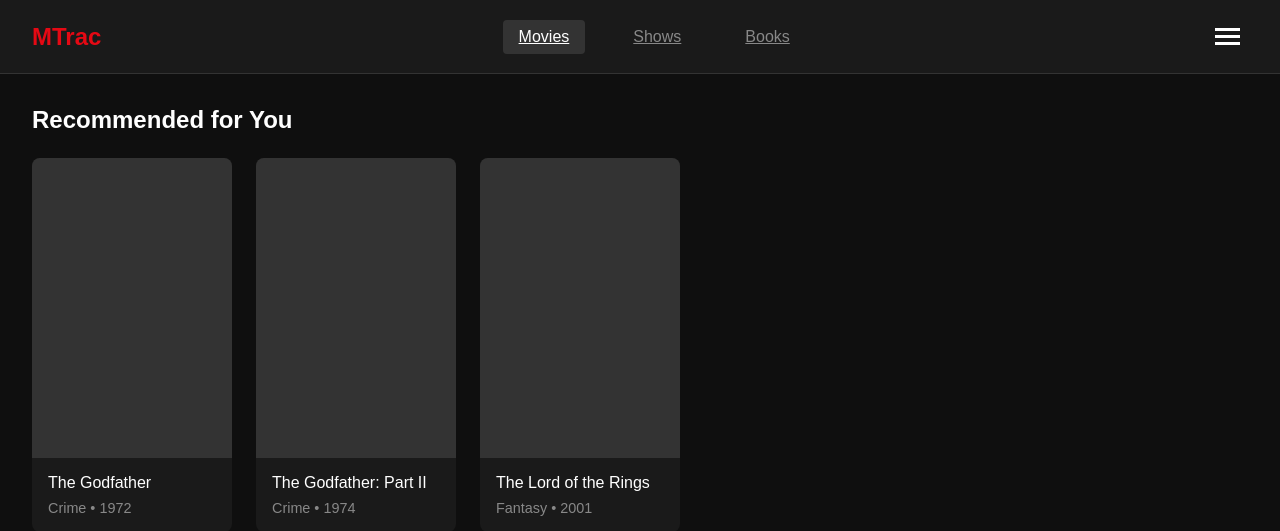
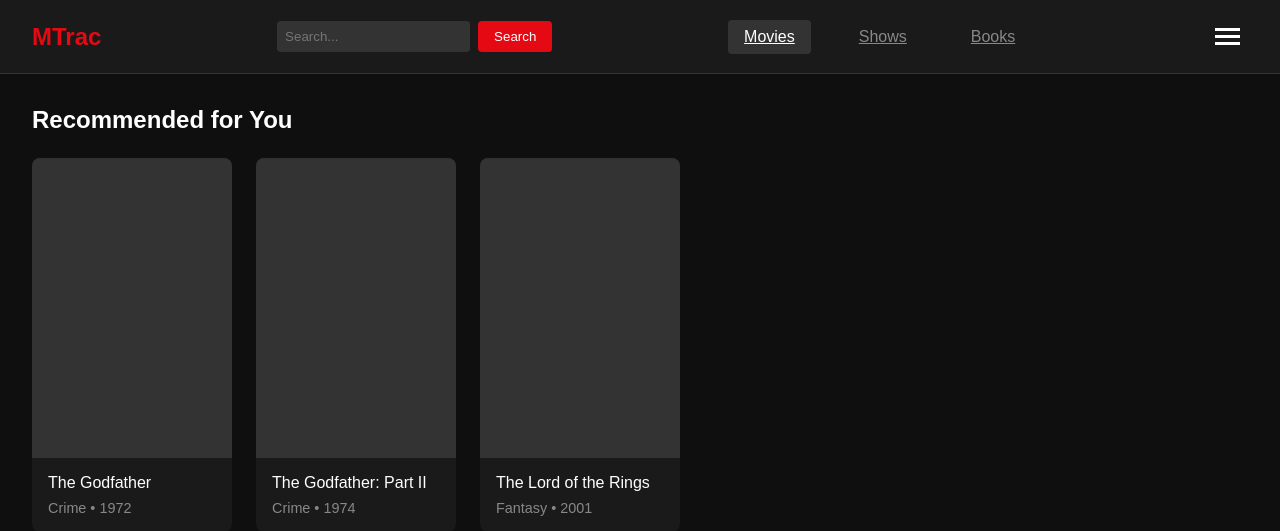
Before and after one commit to Mubashirr101/Movie-Tracker, a Flask app: page / in a window 1280 px wide. Shown: the top 531 px of the page. Run offline with Flask 3, Linux system fonts and the light colour scheme; some libraries are stand-ins or nearby versions.

Commit message:
added a search bar and started integrating apis for metadata

```diff
--- a/app/__init__.py
+++ b/app/__init__.py
@@ -7,5 +7,6 @@ from app.services.tmdb import TMDB
 load_dotenv()
 app = Flask(__name__)
 app.config["TMDB_API_KEY"] = os.getenv("TMDB_API_KEY")
+app.config["GOODREADS_API_KEY"] = os.getenv("GOODREADS_API_KEY")
 
 from app import routes
--- a/app/routes.py
+++ b/app/routes.py
@@ -7,11 +7,18 @@ from app.services.tmdb import TMDB
 
 @app.route("/")
 def index():
+    tmdb = TMDB(app.config["TMDB_API_KEY"])
+    # popular_movies = tmdb.get_popular_movies()
     return render_template("home_movies.html")
 
 
 @app.route("/<string:page_name>")
 def html_page(page_name):
+    tmdb = TMDB(app.config["TMDB_API_KEY"])
+    # bookdb = BookDB(app.config["GOODREADS_API_KEY"])
+    # popular_movies = tmdb.get_popular_movies()
+    # popular_shows = tmdb.get_popular_shows()
+    # popular_books = bookdb.get_popular_books()
     name = f"{page_name}.html"
     print(name)
     if name in os.listdir("app/templates"):
--- a/app/templates/home_movies.html
+++ b/app/templates/home_movies.html
@@ -30,6 +30,29 @@
         font-size: 1.5rem;
         font-weight: bold;
         color: #e50914;
+      }
+
+      .search-form {
+        display: flex;
+        align-items: center;
+        gap: 0.5rem;
+      }
+
+      .search-input {
+        padding: 0.5rem;
+        border-radius: 4px;
+        border: none;
+        background-color: #333;
+        color: white;
+      }
+
+      .search-button {
+        padding: 0.5rem 1rem;
+        border-radius: 4px;
+        border: none;
+        background-color: #e50914;
+        color: white;
+        cursor: pointer;
       }
 
       .nav-tabs {
@@ -118,6 +141,15 @@
   <body>
     <nav class="navbar">
       <div class="logo">MTrac</div>
+      <form class="search-form" action="/search" method="GET">
+        <input
+          type="text"
+          name="q"
+          class="search-input"
+          placeholder="Search..."
+        />
+        <button type="submit" class="search-button">Search</button>
+      </form>
       <div class="nav-tabs">
         <a href="/home_movies" class="tab active">Movies</a>
         <a href="/home_shows" class="tab">Shows</a>
```
Also changed, not shown: app/services/bookdb.py (added, +25 -0 lines), app/templates/home_books.html (+32 -0 lines), app/templates/home_shows.html (+32 -0 lines).
